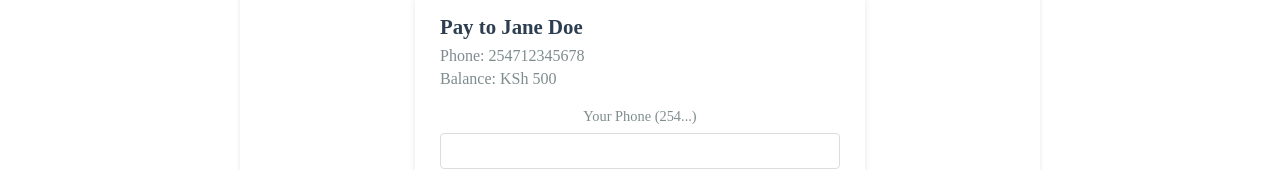
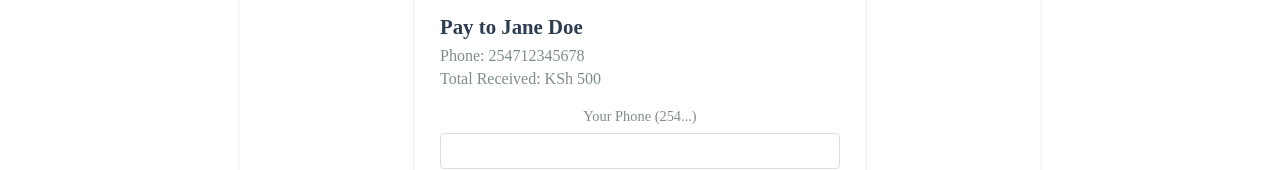
Before and after one commit to rigzlion8/ussd-auto-credit, a React (Create React App) app: page / in a window 1280 px wide. Shown: the part 327-497 px from the top of the page. Built offline with nearby package versions, Linux system fonts and the light colour scheme; data requests are answered from the project's data file.

Commit message:
frontend-styling-fix

```diff
--- a/db.json
+++ b/db.json
@@ -6,21 +6,21 @@
       "name": "Jane Doe",
       "imageUrl": "/images/jane_doe.jpg",
       "ussd_shortcode": "1234",
-      "balance": 500
+      "received": 500
     },
     {
       "id": 2,
       "phone": "254722345678",
       "name": "Wambui Doe",
       "ussd_shortcode": "1234",
-      "balance": 450000
+      "received": 450000
     },
     {
       "id": 3,
       "phone": "254722345678",
       "name": "John Wick",
       "ussd_shortcode": "0000",
-      "balance": 2350000
+      "received": 2350000
     }
   ],
   "subscribers": [
--- a/src/components/InfluencerList.tsx
+++ b/src/components/InfluencerList.tsx
@@ -5,7 +5,7 @@ interface Influencer {
   id: number;
   name: string;
   phone: string;
-  balance: number;
+  received: number;
   imageUrl?: string; // Make imageUrl optional
 }
 
@@ -51,7 +51,7 @@ export const InfluencerList = () => {
                 influencerId={influencer.id}
                 influencerName={influencer.name}
                 influencerPhone={influencer.phone}
-                influencerBalance={influencer.balance}
+                influencerReceived={influencer.received}
               />
             </li>
           ))}
--- a/src/components/SubscribeForm.tsx
+++ b/src/components/SubscribeForm.tsx
@@ -6,14 +6,14 @@ interface SubscribeFormProps {
   influencerId: number;
   influencerName: string;
   influencerPhone: string;
-  influencerBalance: number;
+  influencerReceived: number;
 }
 
 export const SubscribeForm = ({
   influencerId,
   influencerName,
   influencerPhone,
-  influencerBalance
+  influencerReceived
 }: SubscribeFormProps) => {
   const [phone, setPhone] = useState('');
   const [pin, setPin] = useState('');
@@ -66,7 +66,7 @@ export const SubscribeForm = ({
       <div className="influencer-info">
         <h3>Pay to {influencerName}</h3>
         <p>Phone: {influencerPhone}</p>
-        <p>Balance: KSh {influencerBalance}</p>
+        <p>Total Received: KSh {influencerReceived}</p>
       </div>
 
       {step === 'phone' && (
--- a/src/hooks/useInfluencers.ts
+++ b/src/hooks/useInfluencers.ts
@@ -5,7 +5,7 @@ interface Influencer {
   id: number;
   name: string;
   phone: string;
-  balance: number;
+  received: number;
 }
 
 export const useInfluencers = () => {
--- a/src/pages/Influencers.tsx
+++ b/src/pages/Influencers.tsx
@@ -9,7 +9,7 @@ export const InfluencersPage = () => {
       <ul>
         {influencers.map((influencer) => (
           <li key={influencer.id}>
-            {influencer.name} - Balance: KSh {influencer.balance}
+            {influencer.name} - Balance: KSh {influencer.received}
           </li>
         ))}
       </ul>
```
